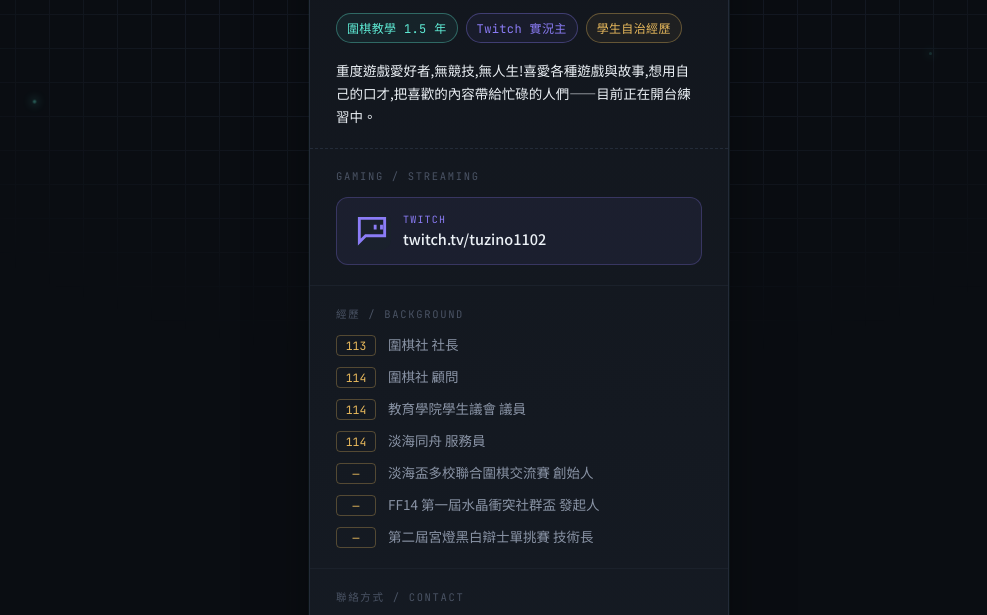
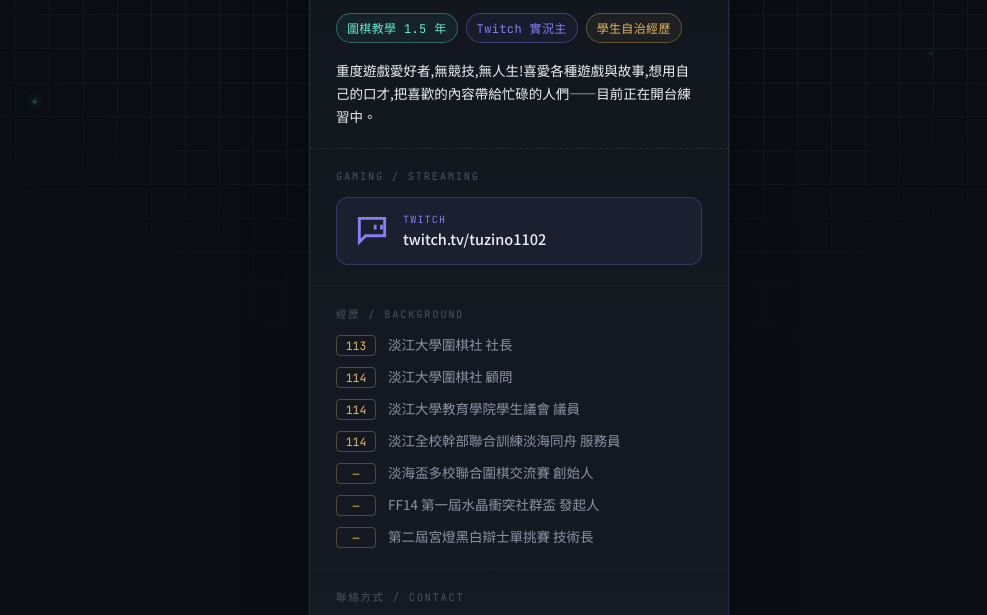
Before and after one commit to tuzino1102/MyCard, a plain HTML site: page index.html in a window 1280 px wide. Shown: the part 156-771 px from the top of the page, without its empty margins (121-1108 px from the left). Drawn offline with Linux system fonts and the light colour scheme.

Commit message:
更新 index.html

```diff
--- a/index.html
+++ b/index.html
@@ -337,10 +337,10 @@
   <div class="section">
     <div class="section-label">經歷 / Background</div>
     <ul class="role-log">
-      <li><span class="yr">113</span><span class="role">圍棋社 社長</span></li>
-      <li><span class="yr">114</span><span class="role">圍棋社 顧問</span></li>
-      <li><span class="yr">114</span><span class="role">教育學院學生議會 議員</span></li>
-      <li><span class="yr">114</span><span class="role">淡海同舟 服務員</span></li>
+      <li><span class="yr">113</span><span class="role">淡江大學圍棋社 社長</span></li>
+      <li><span class="yr">114</span><span class="role">淡江大學圍棋社 顧問</span></li>
+      <li><span class="yr">114</span><span class="role">淡江大學教育學院學生議會 議員</span></li>
+      <li><span class="yr">114</span><span class="role">淡江全校幹部聯合訓練淡海同舟 服務員</span></li>
       <li><span class="yr">—</span><span class="role">淡海盃多校聯合圍棋交流賽 創始人</span></li>
       <li><span class="yr">—</span><span class="role">FF14 第一屆水晶衝突社群盃 發起人</span></li>
       <li><span class="yr">—</span><span class="role">第二屆宮燈黑白辯士單挑賽 技術長</span></li>
```
